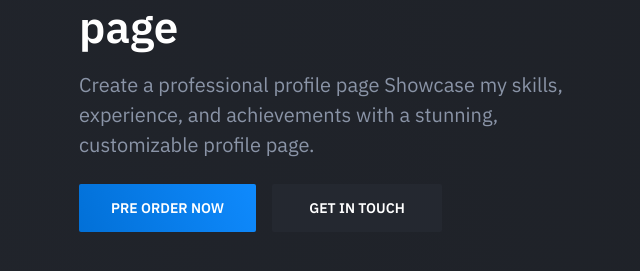
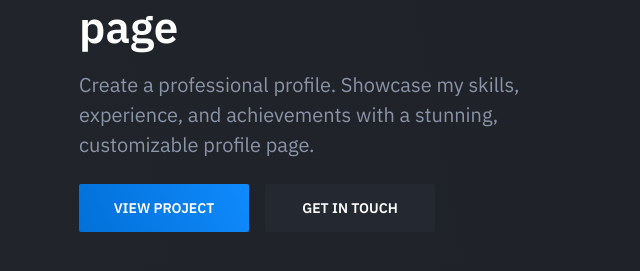
Before and after one commit to revfoster/profile-app, a React (Vite) app: page / in a window 1280 px wide. Shown: the part 253-524 px from the top of the page, without its empty margins (21-661 px from the left). Built offline with nearby package versions, Linux system fonts and the light colour scheme.

Commit message:
I updated preorder now

```diff
--- a/src/components/Hero.jsx
+++ b/src/components/Hero.jsx
@@ -65,9 +65,9 @@ export default function Hero() {
         <div className="hero-inner">
           <div className="hero-copy">
             <h1 className="hero-title mt-0">Foster personal profile page</h1>
-            <p className="hero-paragraph">Create a professional profile page Showcase my skills, experience, and achievements with a stunning, customizable profile page.</p>
-            <div className="hero-cta"><a className="button button-primary" href="#">Pre order now</a><a
-              className="button" href="#">Get in touch</a></div>
+            <p className="hero-paragraph">Create a professional profile. Showcase my skills, experience, and achievements with a stunning, customizable profile page.</p>
+            <div className="hero-cta"><a className="button button-primary" href="https://github.com/revfoster">view project</a><a
+              className="button" href="https://github.com/revfoster">Get in touch</a></div>
           </div>
           <div className="hero-figure anime-element">
             <svg className="placeholder" width="528" height="396" viewBox="0 0 528 396">
```
